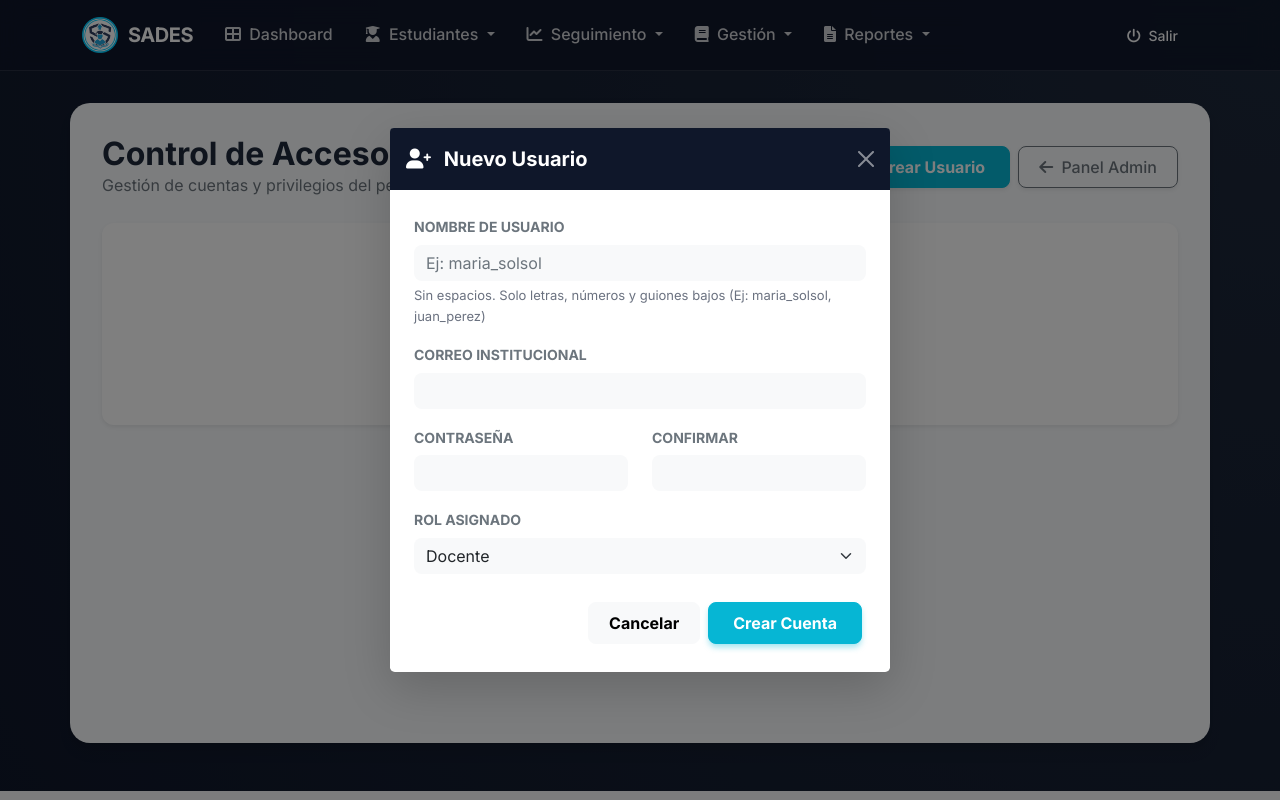
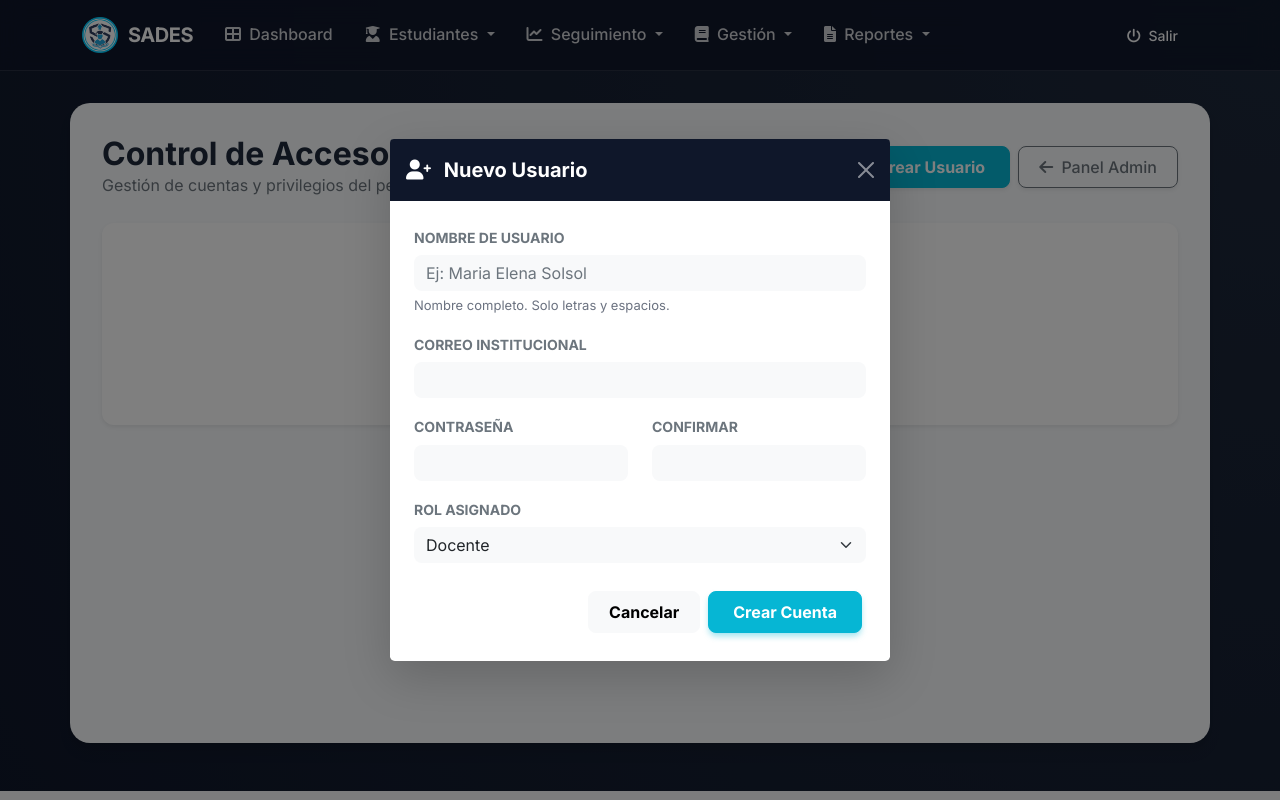
Before and after one commit to Johnmn007/modulador, a Python web app: template app/templates/admin/usuarios.html in a window 1280 px wide, after a click on "Crear Usuario". Run offline with Jinja, Linux system fonts and the light colour scheme; the template is opened without the code that fills it, so the values that code supplies are empty; some libraries are stand-ins or nearby versions.

Commit message:
fix: permitir nombres reales con espacios y tildes en campo username

```diff
--- a/app/modules/admin/forms.py
+++ b/app/modules/admin/forms.py
@@ -45,7 +45,7 @@ class CrearUsuarioForm(FlaskForm):
     username = StringField('Nombre de usuario', validators=[
         DataRequired(message='El nombre de usuario es obligatorio'),
         Length(min=3, max=80, message='Debe tener entre 3 y 80 caracteres'),
-        Regexp(r'^[a-zA-Z0-9_]+$', message='Solo letras, números y guiones bajos')
+        Regexp(r'^[a-zA-ZáéíóúñÑÁÉÍÓÚüÜ\s]+$', message='Solo letras y espacios')
     ])
     email = StringField('Email', validators=[
         DataRequired(message='El email es obligatorio'),
@@ -71,7 +71,7 @@ class EditarUsuarioForm(FlaskForm):
     username = StringField('Nombre de usuario', validators=[
         DataRequired(message='El nombre de usuario es obligatorio'),
         Length(min=3, max=80, message='Debe tener entre 3 y 80 caracteres'),
-        Regexp(r'^[a-zA-Z0-9_]+$', message='Solo letras, números y guiones bajos')
+        Regexp(r'^[a-zA-ZáéíóúñÑÁÉÍÓÚüÜ\s]+$', message='Solo letras y espacios')
     ])
     email = StringField('Email', validators=[
         DataRequired(message='El email es obligatorio'),
--- a/app/templates/admin/usuarios.html
+++ b/app/templates/admin/usuarios.html
@@ -142,8 +142,8 @@
                     <div class="mb-3">
                         <label class="form-label small fw-bold text-muted text-uppercase">Nombre de Usuario</label>
                         <input type="text" class="form-control bg-light border-0" name="username" id="edit_username"
-                               pattern="[a-zA-Z0-9_]+" minlength="3" maxlength="80" required>
-                        <div class="form-text">Sin espacios. Solo letras, números y guiones bajos</div>
+                               minlength="3" maxlength="80" required>
+                        <div class="form-text">Nombre completo. Solo letras y espacios.</div>
                     </div>
                     <div class="mb-3">
                         <label class="form-label small fw-bold text-muted text-uppercase">Correo Electrónico</label>
@@ -193,8 +193,8 @@
                     <div class="mb-3">
                         <label class="form-label small fw-bold text-muted text-uppercase">Nombre de Usuario</label>
                         <input type="text" class="form-control bg-light border-0" name="username"
-                               placeholder="Ej: maria_solsol" pattern="[a-zA-Z0-9_]+" minlength="3" maxlength="80" required>
-                        <div class="form-text">Sin espacios. Solo letras, números y guiones bajos (Ej: maria_solsol, juan_perez)</div>
+                               placeholder="Ej: Maria Elena Solsol" minlength="3" maxlength="80" required>
+                        <div class="form-text">Nombre completo. Solo letras y espacios.</div>
                     </div>
                     <div class="mb-3">
                         <label class="form-label small fw-bold text-muted text-uppercase">Correo Institucional</label>
```
